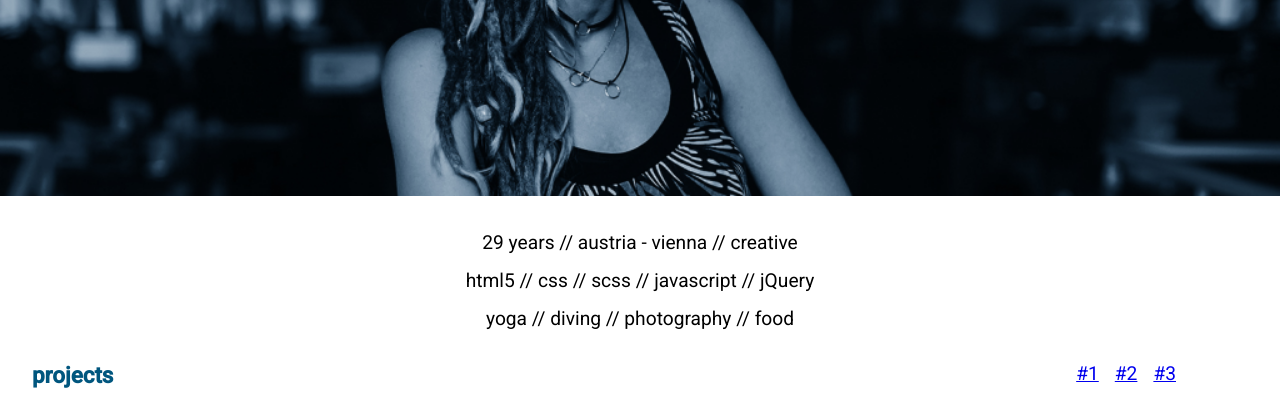
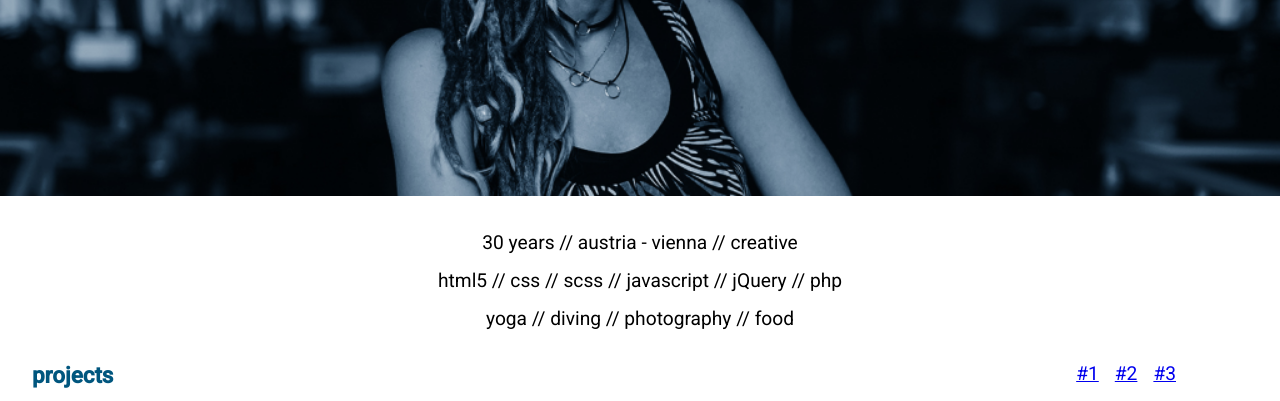
Before and after one commit to VerenaEna/verenaena.github.io, a plain HTML site: page index.html in a window 1280 px wide. Shown: the part 345-746 px from the top of the page. Drawn offline with Linux system fonts and the light colour scheme.

Commit message:
fix: change content

```diff
--- a/index.html
+++ b/index.html
@@ -40,10 +40,10 @@
         <section class="about">
           <ul>
             <li class="about__item">
-              29 years // austria - vienna // creative
+              30 years // austria - vienna // creative
             </li>
             <li class="about__item">
-              html5 // css // scss // javascript // jQuery
+              html5 // css // scss // javascript // jQuery // php
             </li>
             <li class="about__item">
               yoga // diving // photography // food
```
